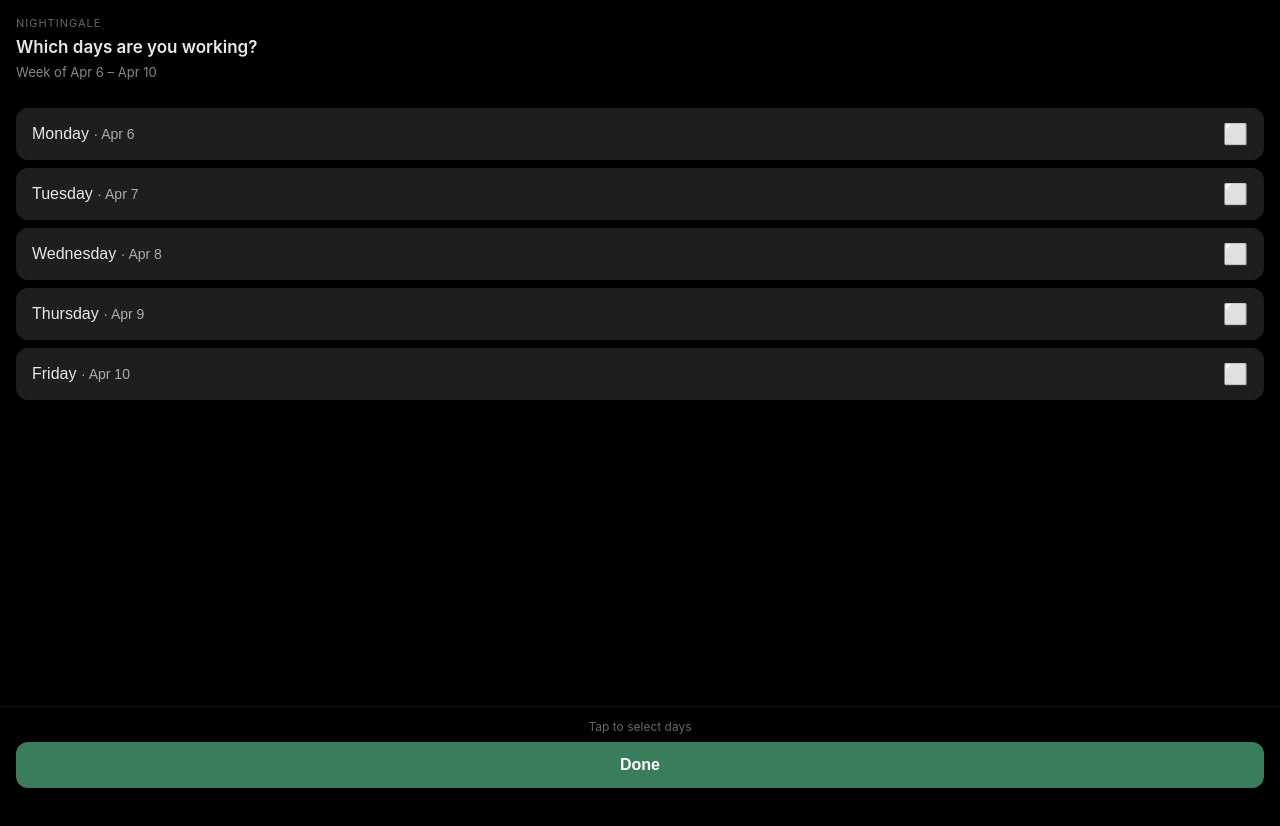
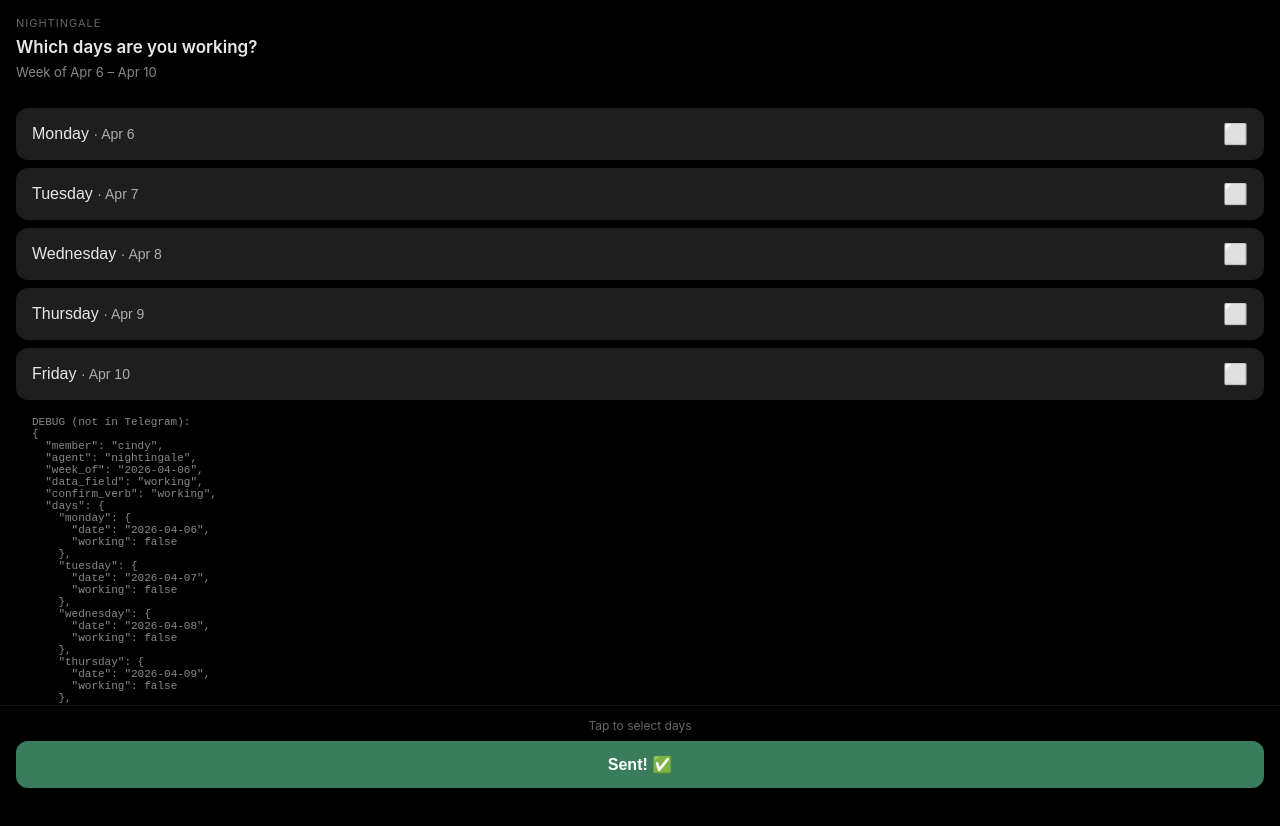
Before and after one commit to dcstahl01/schedule-miniapp, a plain HTML site: page index.html in a window 1280 px wide. Both pictures are taken after a click on the button "Done". Before the commit the page ends 800 px from the top, so only its background shows below. Drawn offline with Linux system fonts and the light colour scheme.

Commit message:
Fix sendData error handling and debug fallback

```diff
--- a/index.html
+++ b/index.html
@@ -263,11 +263,22 @@
       days
     };
 
-    if (window.Telegram && Telegram.WebApp) {
-      Telegram.WebApp.sendData(JSON.stringify(payload));
-    } else {
-      // Dev fallback
-      alert(JSON.stringify(payload, null, 2));
+    const json = JSON.stringify(payload);
+
+    try {
+      if (window.Telegram && window.Telegram.WebApp && typeof window.Telegram.WebApp.sendData === 'function') {
+        window.Telegram.WebApp.sendData(json);
+      } else {
+        // Fallback: show the data (outside Telegram context)
+        document.getElementById('submit-btn').textContent = 'Sent! ✅';
+        document.getElementById('submit-btn').disabled = true;
+        const pre = document.createElement('pre');
+        pre.style.cssText = 'margin:16px;font-size:11px;color:#888;word-break:break-all;white-space:pre-wrap;';
+        pre.textContent = 'DEBUG (not in Telegram):\n' + JSON.stringify(payload, null, 2);
+        document.body.appendChild(pre);
+      }
+    } catch(e) {
+      document.getElementById('submit-btn').textContent = 'Error: ' + e.message;
     }
   }
 
```
